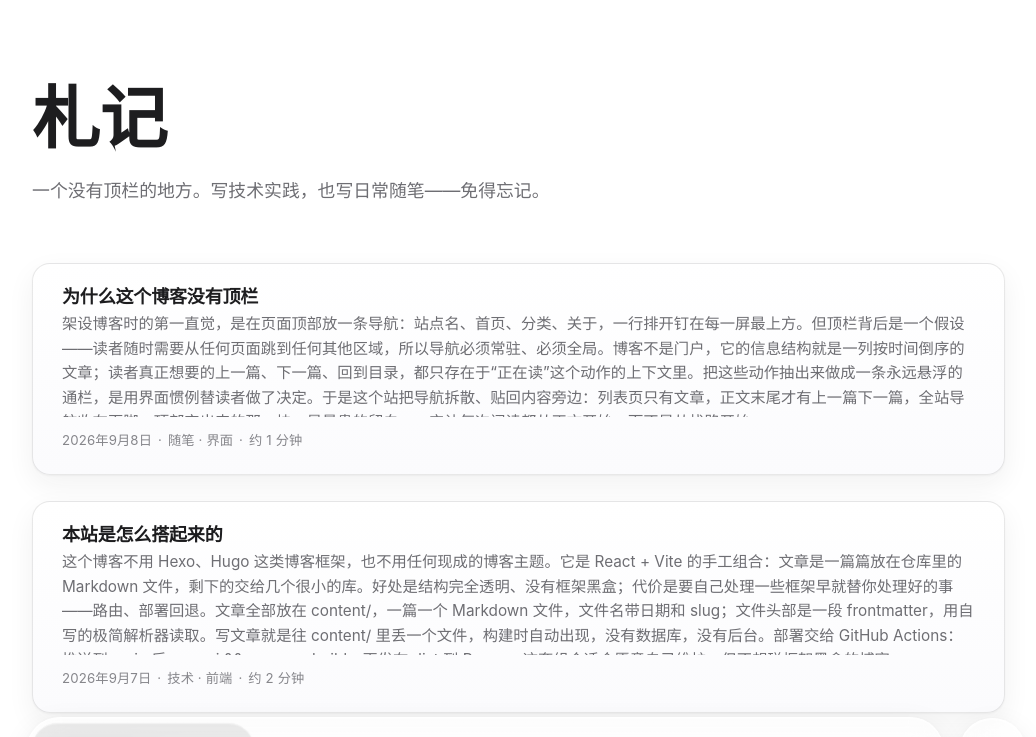
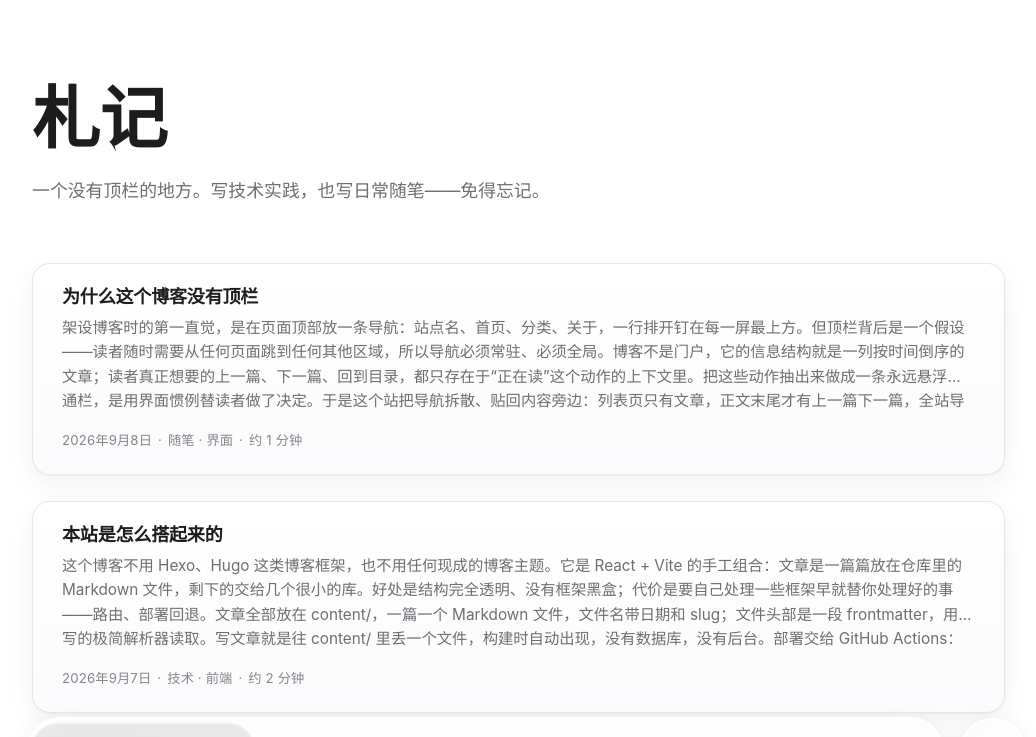
Before and after one commit to Molforte/Molforte.pages, a React (Vite) app: page / in a window 1280 px wide. Shown: the top 737 px of the page, without its empty margins (114-1150 px from the left). Built offline with nearby package versions, Linux system fonts and the light colour scheme.

Commit message:
fix: 摘要固定整数行(3行)省略，避免文字多时最后一行被切一半

```diff
--- a/src/styles/global.css
+++ b/src/styles/global.css
@@ -509,7 +509,7 @@ a {
   color: var(--link);
 }
 
-/* 摘要弹性占满剩余高度：内容多则填满整卡，超出省略 */
+/* 摘要固定为整数行：到第 3 行即省略，避免文字多了后最后一行被切一半 */
 .post-card__summary {
   flex: 1 1 auto;
   margin: 0.4rem 0 0;
@@ -517,7 +517,7 @@ a {
   font-size: 0.9rem;
   line-height: 1.6;
   display: -webkit-box;
-  -webkit-line-clamp: 12;
+  -webkit-line-clamp: 3;
   -webkit-box-orient: vertical;
   overflow: hidden;
 }
```
